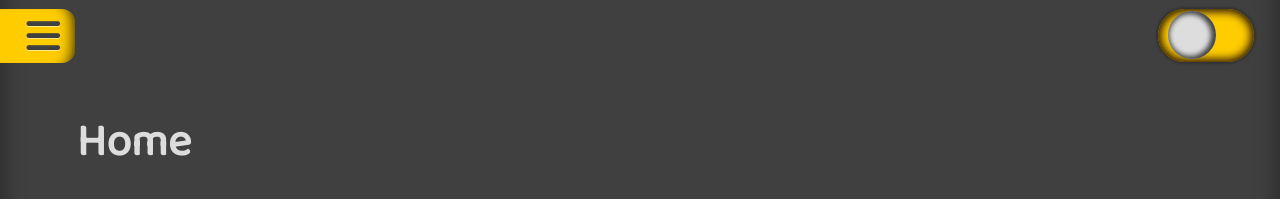
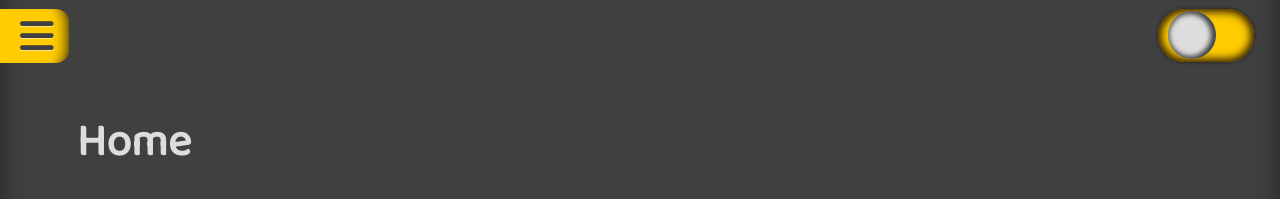
Before and after one commit to brettjrea/brettjrea.github.io-old, a Jekyll site: the page built from index.md, in a window 1280 px wide. Shown: the top 199 px of the page. Built offline with Jekyll 4.4.1, drawn with Linux system fonts in a browser that asks for light colours; nearby versions of some CDN libraries; comment, search, counter and statistics services are not loaded.

Commit message:
Update styles.scss

```diff
--- a/assets/css/styles.scss
+++ b/assets/css/styles.scss
@@ -200,7 +200,7 @@ transition: 0.3s;
 .sidenav-toggle {
 position: fixed;
 top: 1vh;
-margin-left: -1vw;
+margin-left: -1.5vw;
 z-index: 2;
 float:left;
 padding: 8px 8px 8px 32px;
```
